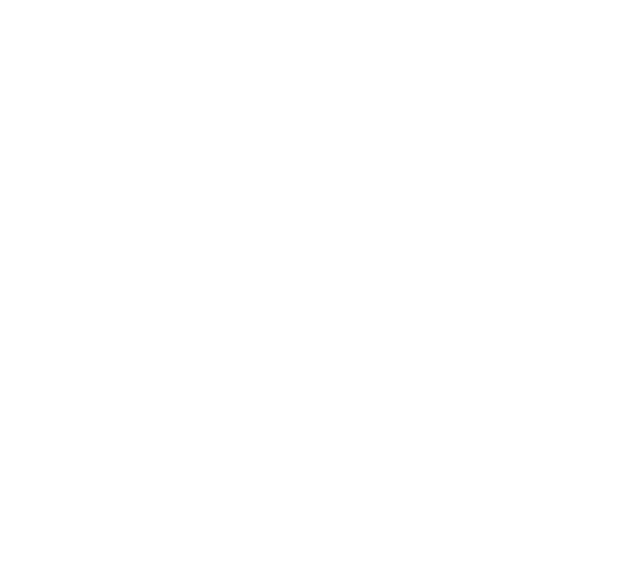
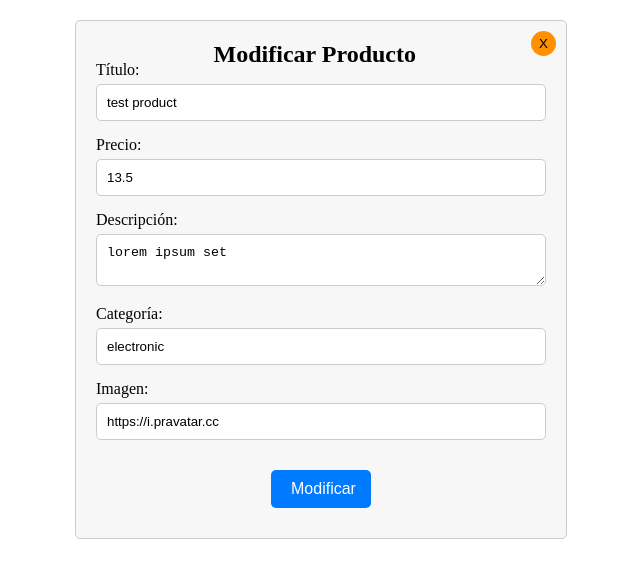
Before and after one commit to MiguelLopezCa/tiendaFalsa, a Vue app in the folder tiendaFalsa/: page /modificar in a window 1280 px wide. Before the commit this address had no page. Shown: the top 578 px of the page, without its empty margins (319-959 px from the left). Built offline with nearby package versions, Linux system fonts and the light colour scheme.

Commit message:
Simulacion de Modificar y eliminar

```diff
--- a/tiendaFalsa/src/components/AgregarPro.vue
+++ b/tiendaFalsa/src/components/AgregarPro.vue
@@ -50,7 +50,6 @@
 };
 
 const Guardar = async () => {
-  // Lógica para guardar el producto
   try {
     const response = await fetch('https://fakestoreapi.com/products', {
       method: 'POST',
@@ -62,7 +61,6 @@
 
     if (response.ok) {
       alert('Producto guardado correctamente');
-      // Limpiar el formulario después de guardar
       producto.value = {
         title: '',
         price: '',
--- /dev/null
+++ b/tiendaFalsa/src/components/ModificarPro.vue
@@ -0,0 +1,151 @@
+<template>
+    <div class="product-container">
+      <div class="form-container">
+        <h2 class="h">Modificar Producto</h2>
+        <button class="close-button" @click="volver">X</button>
+        <form @submit.prevent="modificarProducto()">
+          <div class="form-group">
+            <label for="title">Título:</label>
+            <input type="text" id="title" v-model="producto.title" required />
+          </div>
+          <div class="form-group">
+            <label for="price">Precio:</label>
+            <input id="price" v-model="producto.price" required />
+          </div>
+          <div class="form-group">
+            <label for="description">Descripción:</label>
+            <textarea id="description" v-model="producto.description" required></textarea>
+          </div>
+          <div class="form-group">
+            <label for="category">Categoría:</label>
+            <input type="text" id="category" v-model="producto.category" required />
+          </div>
+          <div class="form-group">
+            <label for="image">Imagen:</label>
+            <input type="url" id="image" v-model="producto.image" />
+          </div>
+          <div class="button-container">
+            <button type="submit" class="button">Modificar</button>
+          </div>
+        </form>
+      </div>
+    </div>
+  </template>
+
+  <script setup>
+  import { ref, onMounted } from 'vue';
+  import { useRouter } from 'vue-router';
+  import axios from 'axios';
+
+  const router = useRouter();
+  const producto = ref({
+    id: 7,
+    title: 'test product',
+    price: '13.5',
+    description: 'lorem ipsum set',
+    image: 'https://i.pravatar.cc',
+    category: 'electronic',
+  });
+
+  const volver = () => {
+    router.push('/productos');
+  };
+
+  const modificarProducto = async () => {
+  try {
+    const response = await axios.put(`https://fakestoreapi.com/products/7`, {
+      title: producto.title,
+      price: parseFloat(producto.price),
+      description: producto.description,
+      image: producto.image,
+      category: producto.category,
+    });
+
+    if (response.status === 200) {
+      alert('¡Producto modificado!');
+      router.push('/productos');
+    } else {
+      console.error('Error al modificar el producto');
+    }
+  } catch (error) {
+    console.error('Error en la solicitud:', error);
+  }
+};
+  </script>
+
+  <style scoped>
+  .product-container {
+    text-align: center;
+    padding: 20px;
+    border: 1px solid #ccc;
+    border-radius: 5px;
+    margin: 20px auto;
+    width: 450px;
+    height: auto;
+    background-color: #f7f7f7;
+    display: flex;
+    flex-direction: column;
+    justify-content: space-between;
+    position: relative;
+  }
+
+  .form-container {
+    margin-top: 20px;
+    text-align: left;
+  }
+
+  .form-group {
+    margin-bottom: 15px;
+  }
+
+  .form-group label {
+    display: block;
+    margin-bottom: 5px;
+  }
+
+  .form-group input,
+  .form-group textarea {
+    width: 95%;
+    padding: 10px;
+    border: 1px solid #ccc;
+    border-radius: 5px;
+  }
+
+  .button-container {
+    display: flex;
+    justify-content: center;
+    margin-top: 20px;
+  }
+
+  .button {
+    background-color: #007bff;
+    color: #fff;
+    border: none;
+    padding: 10px 20px;
+    font-size: 16px;
+    border-radius: 5px;
+    cursor: pointer;
+    margin: 10px;
+    width: 100px;
+  }
+
+  .button:hover {
+    background-color: #0056b3;
+  }
+
+  .close-button {
+    position: absolute;
+    top: 10px;
+    right: 10px;
+    width: 25px;
+    height: 25px;
+    border: transparent;
+    border-radius: 100%;
+    background: rgb(255, 145, 0);
+  }
+  .h{
+    position: absolute;
+    top: 0px;
+    right: 150px;
+  }
+  </style>
--- a/tiendaFalsa/src/components/Productos.vue
+++ b/tiendaFalsa/src/components/Productos.vue
@@ -1,32 +1,3 @@
-<template>
-  <div class="container">
-    <header class="header">
-      <h1>Lista de Productos</h1>
-    </header>
-    <nav class="nav">
-      <button @click="agregarProductos()">Agregar Productos</button>
-    </nav>
-    <section class="section">
-      <div class="product-list">
-        <div class="product-card" v-for="producto in productos" :key="producto.id">
-          <div class="product-details">
-            <div class="product-image">
-              <img :src="producto.image" alt="Imagen del Producto" />
-            </div>
-            <div class="product-info">
-              <h2>{{ producto.title }}</h2>
-              <p>Precio: ${{ producto.price }}</p>
-            </div>
-            <div class="product-actions">
-              <button @click="modificarProducto(producto.id)">Modificar</button>
-              <button @click="eliminarProducto(producto.id)">Eliminar</button>
-            </div>
-          </div>
-        </div>
-      </div>
-    </section>
-  </div>
-</template>
 
 <script setup>
 import { ref, onMounted } from 'vue';
@@ -37,9 +8,8 @@
 const productos = ref([]);
 
 const agregarProductos = () => {
-  router.push('/agregar');
-};
-
+      router.push('/agregar'); // Navega a la ruta '/agregar'
+    };
 const cargarProductos = () => {
   axios
     .get('https://fakestoreapi.com/products')
@@ -50,9 +20,8 @@
       console.error('Error al obtener los productos:', error);
     });
 };
-
 const modificarProducto = (id) => {
-  router.push('/agregar');
+  router.push('/modificar');
 };
 
 const eliminarProducto = (id) => {
@@ -69,9 +38,37 @@
       console.error('Error al eliminar el producto:', error);
     });
 };
-
 onMounted(cargarProductos);
 </script>
+
+<template>
+  <div class="container">
+    <header class="header">
+      <h1>Lista de Productos</h1>
+    </header>
+    <nav class="nav">
+      <button @click="agregarProductos()">Agregar Productos</button>    </nav>
+    <section class="section">
+      <div class="product-list">
+        <div class="product-card" v-for="producto in productos" :key="producto.id">
+          <div class="product-details">
+            <div class="product-image">
+              <img :src="producto.image" alt="Imagen del Producto" />
+            </div>
+            <div class="product-info">
+              <h2>{{ producto.title }}</h2>
+              <p>Precio: ${{ producto.price }}</p>
+              <p>Descripcion: {{ producto.description }}</p>
+              <p>Categoria: {{ producto.category }}</p>
+            <button @click="modificarProducto(producto.id)">Modificar</button>
+            <button @click="eliminarProducto(producto.id)">Eliminar</button>
+            </div>
+          </div>
+        </div>
+      </div>
+    </section>
+  </div>
+</template>
 
 <style scoped>
 .container {
@@ -125,23 +122,14 @@
 }
 
 .product-info {
-  margin-left: 20px;
+  margin-left: 20px; /* Espacio entre la imagen y el texto */
 }
 
 .product-info h2 {
-  margin-left: 20px;
+  margin-left: 20px; /* Espacio entre la imagen y el texto */
 }
 
 .product-info p {
   margin: 20px;
 }
-
-.product-actions {
-  display: flex;
-  flex-direction: column;
-}
-
-.product-actions button {
-  margin-top: 10px;
-}
 </style>
--- a/tiendaFalsa/src/router/index.ts
+++ b/tiendaFalsa/src/router/index.ts
@@ -32,6 +32,12 @@
       meta: {
         title: 'Agregar Productos' // Metainformación para esta ruta
       }
+    },{
+      path: '/modificar', // Ejemplo de otra ruta
+      component: () => import('../components/ModificarPro.vue'),
+      meta: {
+        title: 'Agregar Productos' // Metainformación para esta ruta
+      }
     }
     // Puedes agregar más rutas aquí
   ]
```
